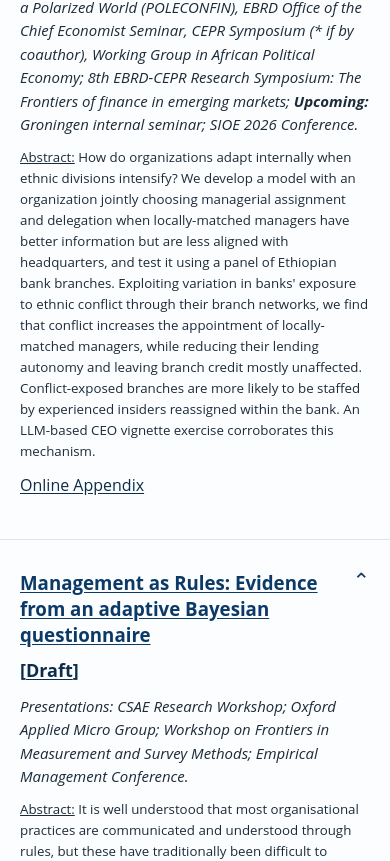
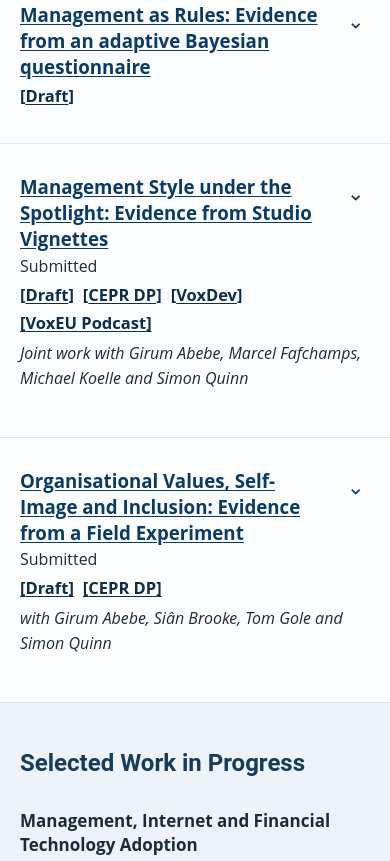
Before and after one commit to TomSchwa/website, a Next.js app: page / in a window 390 px wide. Shown: the part 1566-2427 px from the top of the page. Built offline with nearby package versions, Linux system fonts and the light colour scheme; no server answers.

Commit message:
Match paper links to original site

```diff
--- a/app/globals.css
+++ b/app/globals.css
@@ -123,18 +123,22 @@ h2 {
 }
 
 .paper {
+  position: relative;
   border-bottom: 1px solid #dce5ed;
   padding-top: 30px;
   padding-bottom: 30px;
 }
 
 .paper details > summary {
-  display: flex;
+  position: absolute;
+  top: 30px;
+  right: max(24px, calc((100% - 1080px) / 2));
+  display: grid;
+  width: 36px;
+  height: 36px;
   cursor: pointer;
   list-style: none;
-  align-items: baseline;
-  justify-content: space-between;
-  gap: 20px;
+  place-items: center;
 }
 
 .paper details > summary::-webkit-details-marker {
@@ -143,7 +147,6 @@ h2 {
 
 .paper details > summary::after {
   content: "⌃";
-  flex: 0 0 auto;
   color: var(--navy);
   font-size: 21px;
   line-height: 1;
@@ -152,6 +155,14 @@ h2 {
 
 .paper details:not([open]) > summary::after {
   transform: rotate(180deg);
+}
+
+.paper-title-row {
+  display: flex;
+  padding-right: 48px;
+  flex-wrap: wrap;
+  align-items: baseline;
+  gap: 2px 8px;
 }
 
 .paper-title {
@@ -164,13 +175,12 @@ h2 {
 }
 
 .status {
-  margin-left: auto;
-  color: #000;
+  color: var(--ink);
   font-size: 18px;
 }
 
 .paper-body {
-  padding-top: 8px;
+  padding-top: 10px;
 }
 
 .paper-body p {
@@ -179,9 +189,11 @@ h2 {
 
 .paper-links {
   display: flex;
+  margin-top: 3px;
+  margin-bottom: 5px;
   flex-wrap: wrap;
-  gap: 4px 12px;
-  font-size: 18px;
+  gap: 3px 9px;
+  font-size: 16.5px;
   font-weight: 700;
 }
 
@@ -219,15 +231,24 @@ h2 {
 
 .wip h3 {
   margin-bottom: 4px;
-  color: var(--blue);
-  font-size: 18.7px;
+  color: var(--ink);
+  font-size: 17px;
   line-height: 1.4;
-  text-decoration: underline;
 }
 
 .wip p {
   margin-bottom: 0;
   font-style: italic;
+}
+
+.visually-hidden {
+  position: absolute;
+  width: 1px;
+  height: 1px;
+  overflow: hidden;
+  clip: rect(0 0 0 0);
+  clip-path: inset(50%);
+  white-space: nowrap;
 }
 
 .appendix-page {
@@ -294,11 +315,11 @@ h2 {
   }
 
   .paper details > summary {
-    align-items: flex-start;
+    right: 16px;
   }
 
   .status {
-    display: none;
+    font-size: 16px;
   }
 
   .appendix-heading {
--- a/app/page.tsx
+++ b/app/page.tsx
@@ -250,7 +250,7 @@ export default function Home() {
               </p>
               <p>Always happy to talk about these topics, please reach out!</p>
               <p>
-                Email:{" "}
+                <strong>Email:</strong>{" "}
                 <a href="mailto:tom.schwantje@unibocconi.it">
                   tom.schwantje@unibocconi.it
                 </a>
@@ -270,31 +270,34 @@ export default function Home() {
 
         {papers.map((paper) => (
           <article className="paper section" key={paper.title}>
-            <details open>
-              <summary>
+            <div className="paper-title-row">
               <span className="paper-title">{paper.title}</span>
               {paper.status && <span className="status">{paper.status}</span>}
-              </summary>
-              <div className="paper-body">
+            </div>
             <p className="paper-links">
               {paper.links.map((link) => (
                 <ExternalLink href={link.href} key={link.label}>
                   [{link.label}]
                 </ExternalLink>
               ))}
+              {paper.appendix && (
+                <Link href="/banking-conflict-appendix/">[Online Appendix]</Link>
+              )}
             </p>
             {paper.authors && <p className="authors">{paper.authors}</p>}
+            <details>
+              <summary>
+                <span className="visually-hidden">
+                  Show details for {paper.title}
+                </span>
+              </summary>
+              <div className="paper-body">
                 <p className="presentations">
                   <em>Presentations:</em> {paper.presentations}
                 </p>
                 <p className="abstract">
                   <span>Abstract:</span> {paper.abstract}
                 </p>
-                {paper.appendix && (
-                  <p>
-                    <Link href="/banking-conflict-appendix/">Online Appendix</Link>
-                  </p>
-                )}
               </div>
             </details>
           </article>
```
Lines whose indentation alone changed are shown as unchanged.
